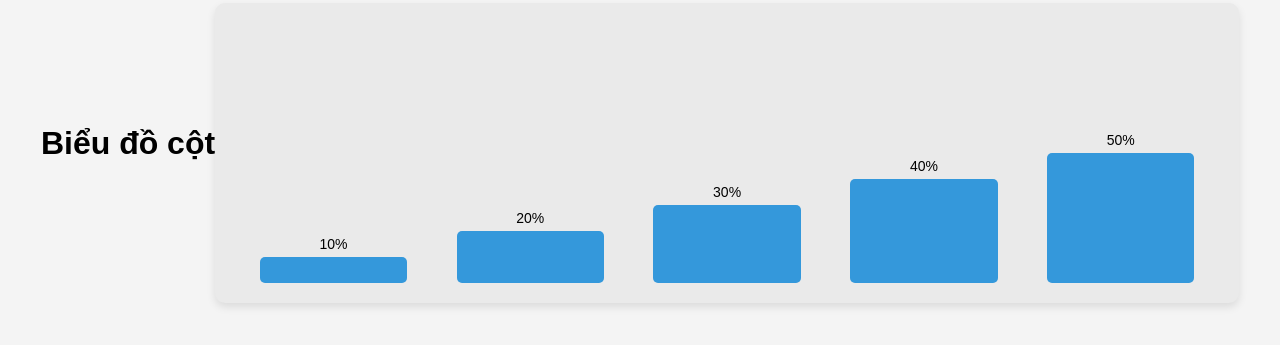
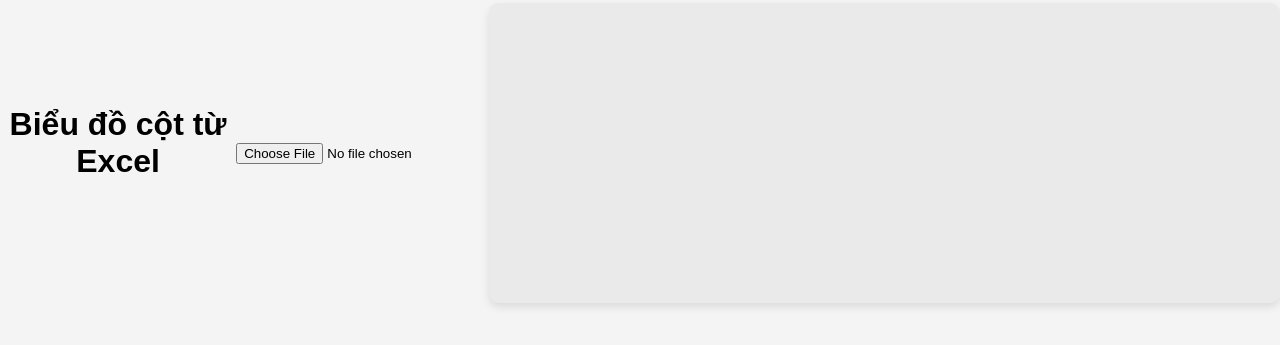
Before and after one commit to haoktqd/demo, a plain HTML site: page index.html in a window 1280 px wide. Shown: the part 247-592 px from the top of the page. Drawn offline with Linux system fonts and the light colour scheme.

Commit message:
Update index.html

```diff
--- a/index.html
+++ b/index.html
@@ -3,28 +3,47 @@
 <head>
     <meta charset="UTF-8">
     <meta name="viewport" content="width=device-width, initial-scale=1.0">
-    <title>Biểu đồ cột</title>
+    <title>Biểu đồ cột từ Excel</title>
     <link rel="stylesheet" href="styles.css">
+    <script src="https://cdnjs.cloudflare.com/ajax/libs/xlsx/0.18.5/xlsx.full.min.js"></script>
 </head>
 <body>
 
-    <h1>Biểu đồ cột</h1>
+    <h1>Biểu đồ cột từ Excel</h1>
+    <input type="file" id="fileInput" accept=".xlsx" />
     <div class="chart-container" id="chartContainer">
         <!-- Các thanh sẽ được tạo ra ở đây -->
     </div>
 
     <script>
-        // Hàm để đọc tệp CSV và tạo biểu đồ cột
-        function fetchData() {
-            fetch('data.csv')  // Đường dẫn tới tệp CSV
-                .then(response => response.text())
-                .then(data => {
-                    const rows = data.split('\n').slice(1); // Bỏ qua tiêu đề
+        document.getElementById('fileInput').addEventListener('change', handleFile, false);
+
+        function handleFile(event) {
+            const file = event.target.files[0];
+
+            const reader = new FileReader();
+            reader.onload = function(e) {
+                const data = new Uint8Array(e.target.result);
+                const workbook = XLSX.read(data, { type: 'array' });
+
+                // Giả sử dữ liệu nằm trong sheet đầu tiên
+                const firstSheetName = workbook.SheetNames[0];
+                const worksheet = workbook.Sheets[firstSheetName];
+
+                // Chuyển đổi dữ liệu sang JSON
+                const json = XLSX.utils.sheet_to_json(worksheet);
+                createChart(json);
+            };
+
+            reader.readAsArrayBuffer(file);
+        }
+
+        function createChart(data) {
             const chartContainer = document.getElementById('chartContainer');
             chartContainer.innerHTML = ''; // Xóa nội dung cũ
 
-                    rows.forEach(row => {
-                        const value = row.trim();
+            data.forEach(row => {
+                const value = row.Value; // Thay đổi 'Value' nếu tiêu đề cột trong Excel khác
                 if (value) {
                     const bar = document.createElement('div');
                     bar.className = 'bar';
@@ -33,12 +52,7 @@
                     chartContainer.appendChild(bar);
                 }
             });
-                })
-                .catch(error => console.error('Error fetching the CSV file:', error));
         }
-
-        // Gọi hàm fetchData khi trang được tải
-        window.onload = fetchData;
     </script>
 
 </body>
```
Lines whose indentation alone changed are shown as unchanged.
